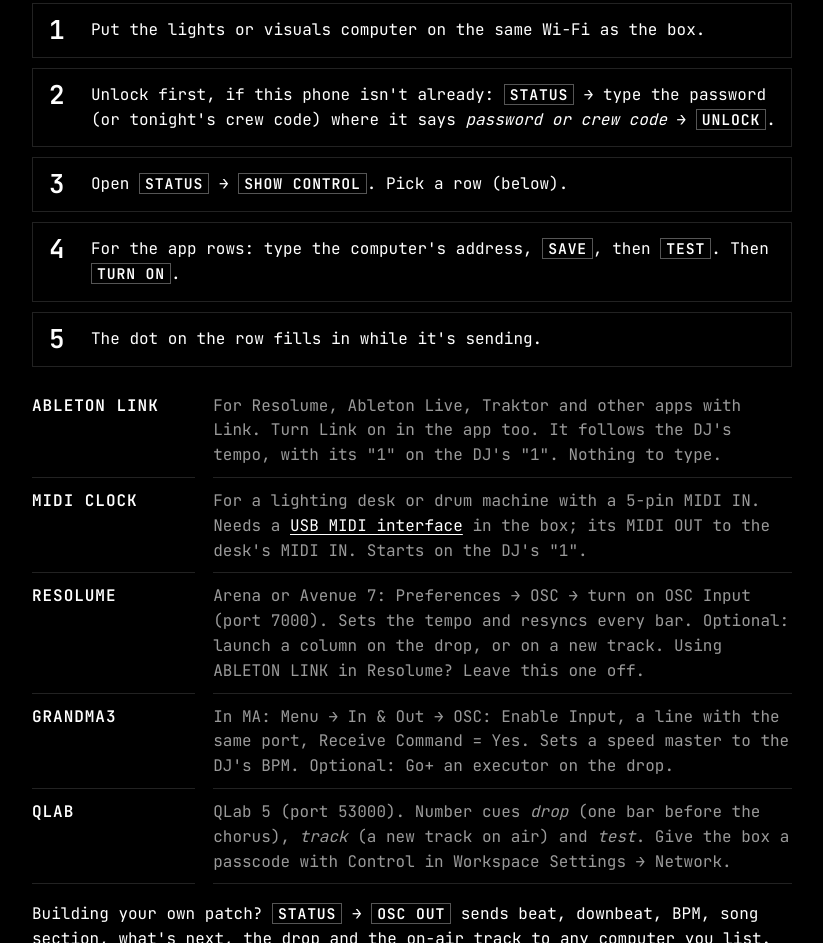
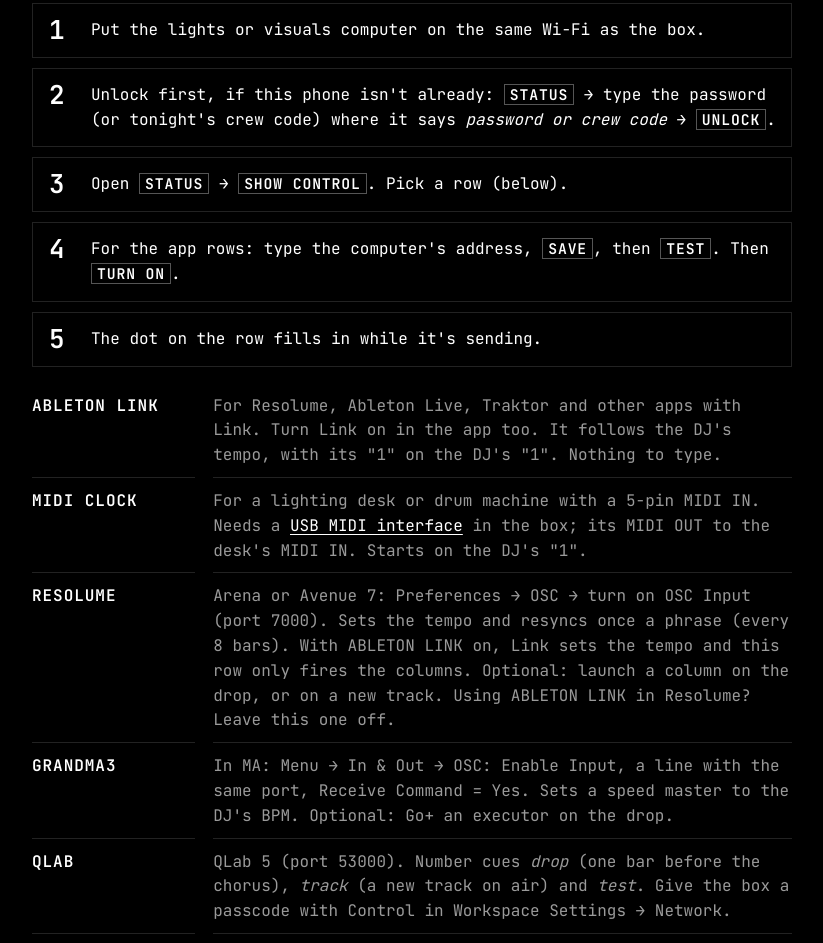
Before and after one commit to richerd22/ghostlink-site, a plain HTML site: page help/how-to/lights-and-visuals.html in a window 1280 px wide. Shown: the part 317-1260 px from the top of the page, without its empty margins (80-903 px from the left). Drawn offline with Linux system fonts and the light colour scheme.

Commit message:
Update from ghostlink v0.5-20-g3169d9b

```diff
--- a/help/how-to/lights-and-visuals.html
+++ b/help/how-to/lights-and-visuals.html
@@ -45,7 +45,7 @@
 <dl class="kv">
 <dt>ABLETON LINK</dt><dd>For Resolume, Ableton Live, Traktor and other apps with Link. Turn Link on in the app too. It follows the DJ's tempo, with its "1" on the DJ's "1". Nothing to type.</dd>
 <dt>MIDI CLOCK</dt><dd>For a lighting desk or drum machine with a 5-pin MIDI IN. Needs a <a href="../gear.html#midi-interface">USB MIDI interface</a> in the box; its MIDI OUT to the desk's MIDI IN. Starts on the DJ's "1".</dd>
-<dt>RESOLUME</dt><dd>Arena or Avenue 7: Preferences &rarr; OSC &rarr; turn on OSC Input (port 7000). Sets the tempo and resyncs every bar. Optional: launch a column on the drop, or on a new track. Using ABLETON LINK in Resolume? Leave this one off.</dd>
+<dt>RESOLUME</dt><dd>Arena or Avenue 7: Preferences &rarr; OSC &rarr; turn on OSC Input (port 7000). Sets the tempo and resyncs once a phrase (every 8 bars). With ABLETON LINK on, Link sets the tempo and this row only fires the columns. Optional: launch a column on the drop, or on a new track. Using ABLETON LINK in Resolume? Leave this one off.</dd>
 <dt>GRANDMA3</dt><dd>In MA: Menu &rarr; In &amp; Out &rarr; OSC: Enable Input, a line with the same port, Receive Command = Yes. Sets a speed master to the DJ's BPM. Optional: Go+ an executor on the drop.</dd>
 <dt>QLAB</dt><dd>QLab 5 (port 53000). Number cues <i>drop</i> (one bar before the chorus), <i>track</i> (a new track on air) and <i>test</i>. Give the box a passcode with Control in Workspace Settings &rarr; Network.</dd>
 </dl>
```
Also changed, not shown: manual/index.html (+1 -1 lines).
